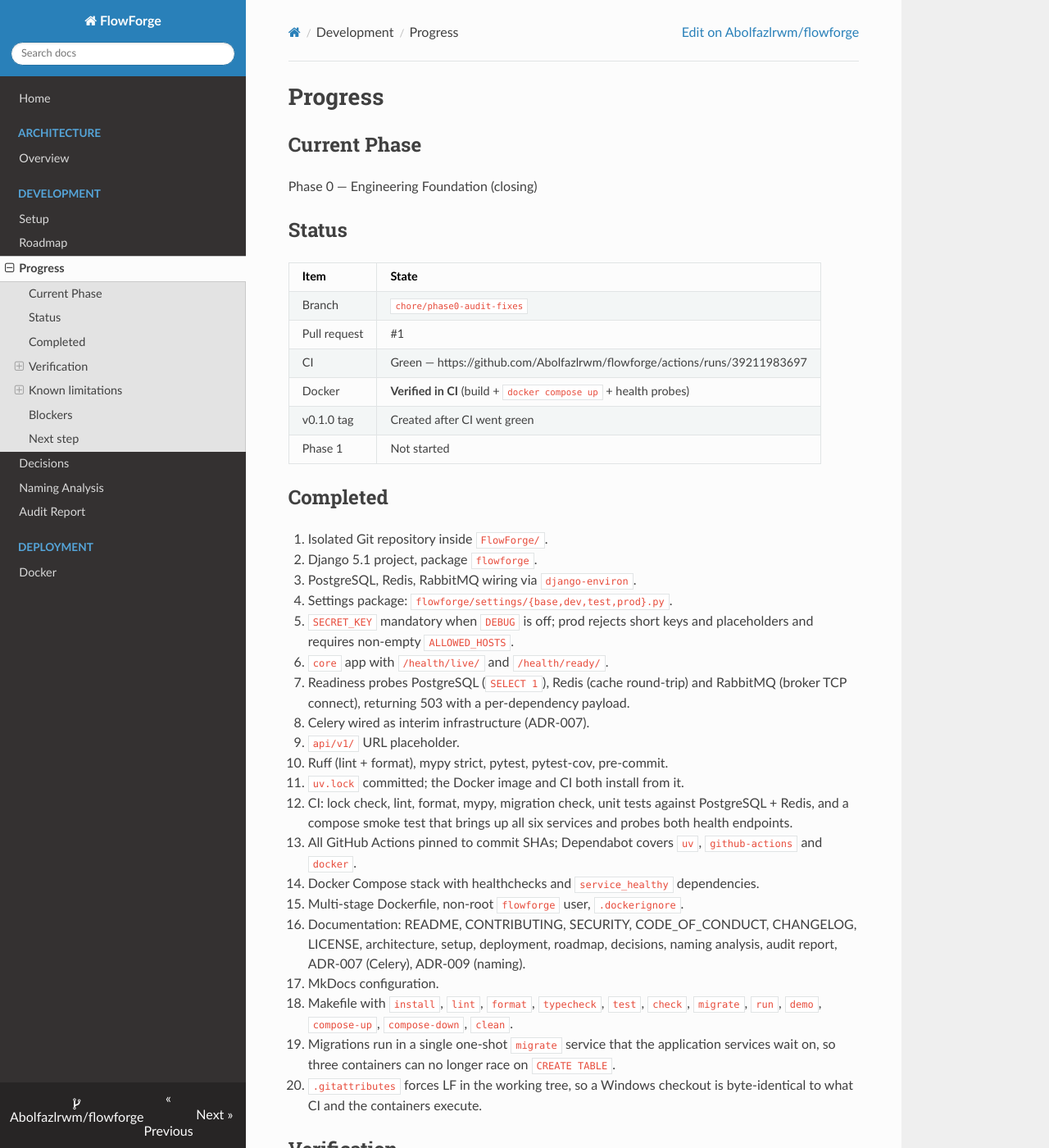
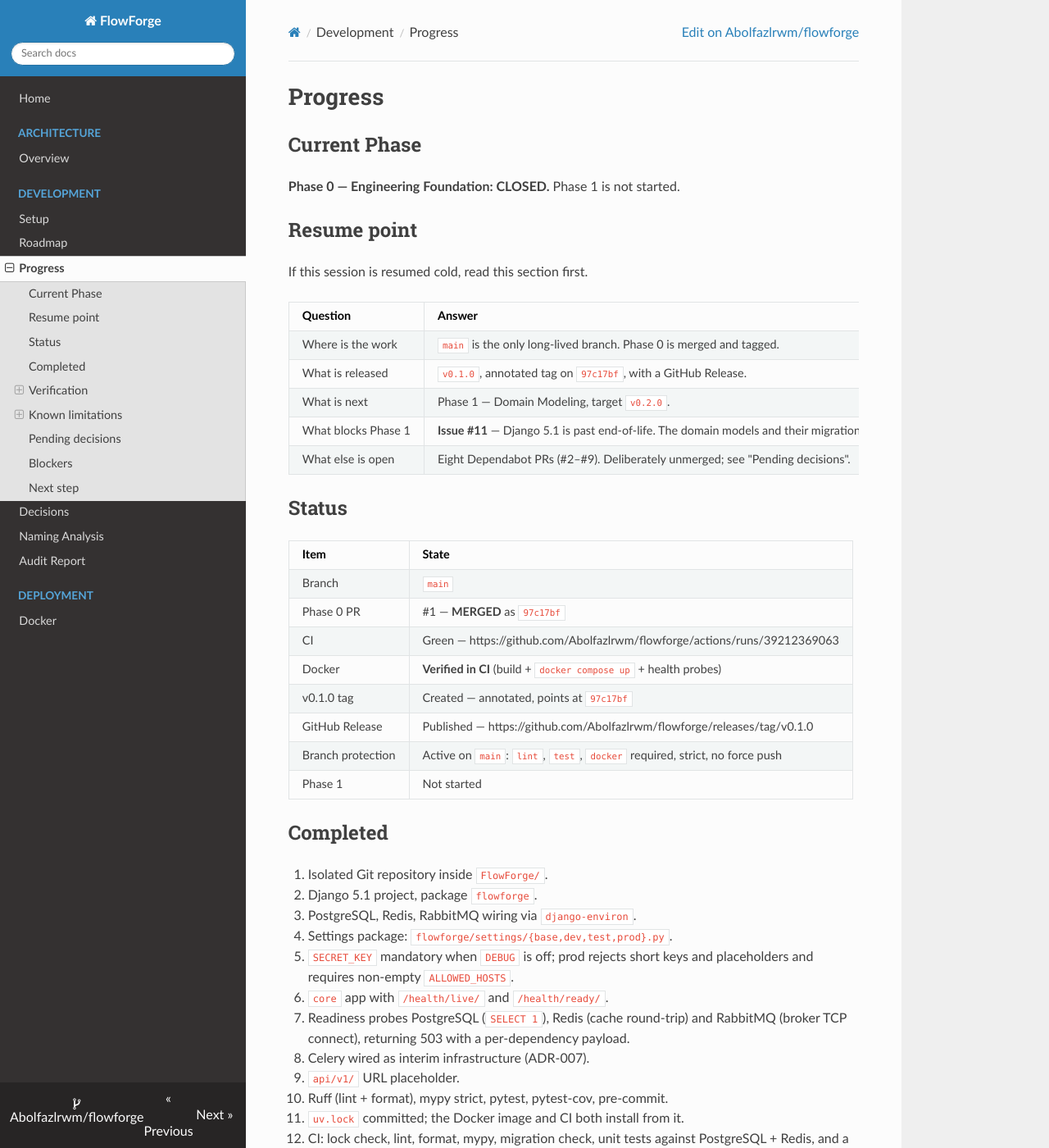
Before and after one commit to Abolfazlrwm/flowforge, an MkDocs documentation site: the page built from docs/development/PROGRESS.md, in a window 1280 px wide and 1400 px high. Shown: the whole window at 82% size. Built offline with MkDocs 1.6.1, drawn with Linux system fonts in a browser that asks for light colours; nearby versions of some CDN libraries; some of the changed text lies outside the part shown.

Commit message:
docs(progress): close Phase 0 and record the resume point
Phase 0 is merged, tagged and released. PROGRESS.md now answers the questions a
cold restart would ask: what is released, what is next, what blocks it.

The Django 5.1 end-of-life finding is recorded as a blocker with a pointer to
issue #11 rather than silently proceeding, because Phase 1 writes the
migrations that decision affects.

```diff
--- a/docs/development/PROGRESS.md
+++ b/docs/development/PROGRESS.md
@@ -2,17 +2,31 @@
 
 ## Current Phase
 
-Phase 0 — Engineering Foundation (closing)
+**Phase 0 — Engineering Foundation: CLOSED.** Phase 1 is not started.
+
+## Resume point
+
+If this session is resumed cold, read this section first.
+
+| Question | Answer |
+|----------|--------|
+| Where is the work | `main` is the only long-lived branch. Phase 0 is merged and tagged. |
+| What is released | `v0.1.0`, annotated tag on `97c17bf`, with a GitHub Release. |
+| What is next | Phase 1 — Domain Modeling, target `v0.2.0`. |
+| What blocks Phase 1 | **Issue #11** — Django 5.1 is past end-of-life. The domain models and their migrations should not be written against an unsupported framework, so this needs an owner decision first. |
+| What else is open | Eight Dependabot PRs (#2–#9). Deliberately unmerged; see "Pending decisions". |
 
 ## Status
 
 | Item | State |
 |------|-------|
-| Branch | `chore/phase0-audit-fixes` |
-| Pull request | #1 |
-| CI | Green — https://github.com/Abolfazlrwm/flowforge/actions/runs/39211983697 |
+| Branch | `main` |
+| Phase 0 PR | #1 — **MERGED** as `97c17bf` |
+| CI | Green — https://github.com/Abolfazlrwm/flowforge/actions/runs/39212369063 |
 | Docker | **Verified in CI** (build + `docker compose up` + health probes) |
-| v0.1.0 tag | Created after CI went green |
+| v0.1.0 tag | Created — annotated, points at `97c17bf` |
+| GitHub Release | Published — https://github.com/Abolfazlrwm/flowforge/releases/tag/v0.1.0 |
+| Branch protection | Active on `main`: `lint`, `test`, `docker` required, strict, no force push |
 | Phase 1 | Not started |
 
 ## Completed
@@ -47,6 +61,16 @@
     services wait on, so three containers can no longer race on `CREATE TABLE`.
 20. `.gitattributes` forces LF in the working tree, so a Windows checkout is
     byte-identical to what CI and the containers execute.
+21. Repository configuration: description, ten topics, Discussions enabled,
+    secret scanning and push protection on, Dependabot security updates on,
+    branch auto-delete, auto-merge, and "update branch" allowed.
+22. Branch protection on `main` — `lint`, `test`, `docker` required, branch must
+    be up to date, force pushes and deletions blocked, conversations must be
+    resolved. Approving reviews are set to 0 because GitHub forbids
+    self-approval and this is a single-maintainer project.
+23. Issue templates (defect, feature request) with blank issues disabled and
+    security reports routed to a private advisory; a pull request template that
+    asks for evidence rather than a claim; 36 labels; 11 phase milestones.
 
 ## Verification
 
@@ -130,10 +154,25 @@
     active `flowforgesoft.com`. Five alternatives were measured and all are
     taken on PyPI (ADR-009). Retained by owner-delegated decision.
 
+## Pending decisions
+
+These are waiting on the owner. They are listed here so they cannot quietly
+become assumptions.
+
+| # | Question | Why it is not decided here |
+|---|----------|----------------------------|
+| [#11](https://github.com/Abolfazlrwm/flowforge/issues/11) | Django 5.1 is past end-of-life (extended support ended 2025-12-03). Move to 5.2 LTS? | "Django 5.1" was an explicit owner decision. Changing the declared stack is not a call to make unilaterally — and Phase 1 writes the migrations that this affects. |
+| [#8](https://github.com/Abolfazlrwm/flowforge/pull/8) | Django 5.1.15 → 5.2.18 | Same decision as #11, expressed as a dependency bump. |
+| [#3](https://github.com/Abolfazlrwm/flowforge/pull/3) | Python 3.13-slim → 3.14-slim | "Python 3.13" was an explicit owner decision. |
+| [#7](https://github.com/Abolfazlrwm/flowforge/pull/7) | redis-py 5.3.1 → 8.1.0 | Three major versions. Needs a compatibility read, not a rubber stamp. |
+| [#9](https://github.com/Abolfazlrwm/flowforge/pull/9) | Celery 5.4.0 → 5.6.3 | Celery is interim (ADR-007). Bumping it now, before the Phase 4 keep-or-replace decision, spends effort on a component that may be removed. |
+| [#2](https://github.com/Abolfazlrwm/flowforge/pull/2), [#4](https://github.com/Abolfazlrwm/flowforge/pull/4), [#5](https://github.com/Abolfazlrwm/flowforge/pull/5), [#6](https://github.com/Abolfazlrwm/flowforge/pull/6) | GitHub Actions major bumps (checkout 4→7, setup-python 5→7, setup-uv 6→10, codecov 4→7) | Each needs its own CI run to prove it still works; batching them hides which one broke. Low risk, no urgency. |
+
 ## Blockers
 
-None. Docker is verified in CI; no local daemon is required.
+Phase 1 is blocked on decision #11. Everything else is unblocked.
 
 ## Next step
 
-Merge PR #1, tag `v0.1.0`, then begin Phase 1 (Domain Modeling).
+Get a decision on #11, then start Phase 1 (Domain Modeling) on
+`feat/phase1-domain-modeling`.
```
